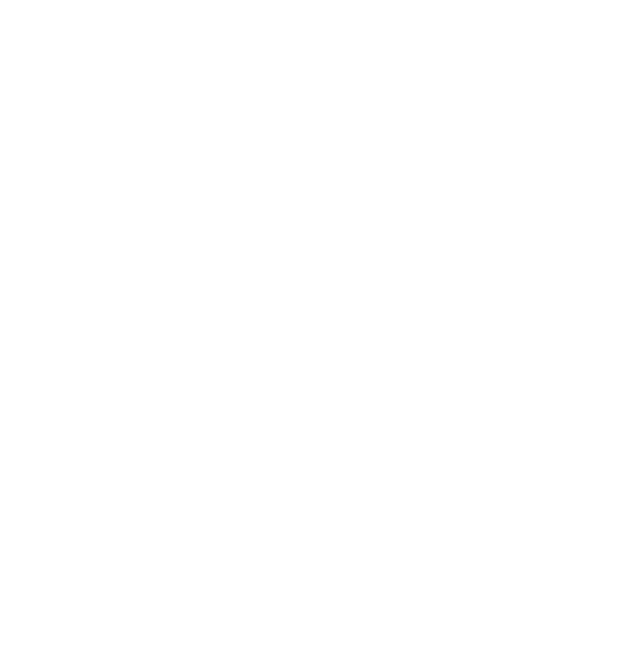
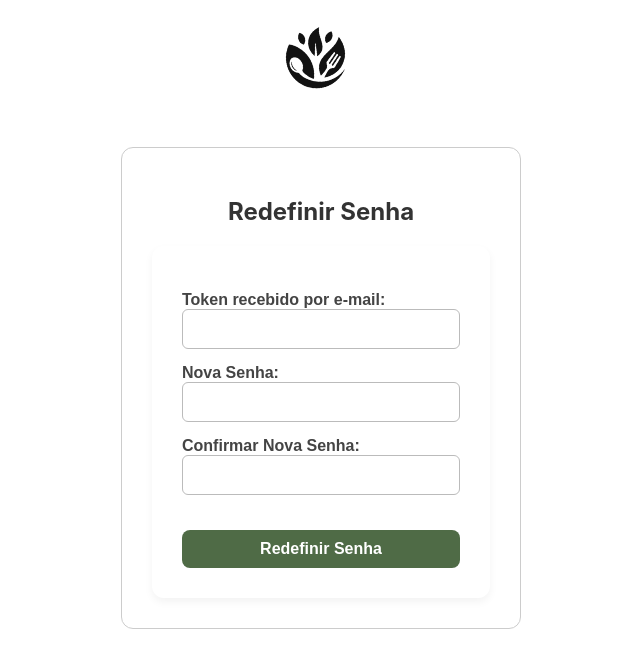
Before and after one commit to Rirfit/PI-ECOmida_4DSM, a React (Vite) app in the folder PI/: page /redefinir-senha in a window 1280 px wide. Before the commit this address had no page. Shown: the top 668 px of the page, without its empty margins (319-959 px from the left). Built offline with nearby package versions, Linux system fonts and the light colour scheme.

Commit message:
esqueceu a senha - ok

```diff
--- a/PI/src/App.jsx
+++ b/PI/src/App.jsx
@@ -36,7 +36,7 @@ import SaladaAbacate from './pages/saladas/SaladaAbacate'
 import SaladaBeterraba from './pages/saladas/SaladaBeterraba'
 import SaladaGrao from './pages/saladas/SaladaGrao'
 import SaladaManga from './pages/saladas/SaladaManga'
-
+import RedefinirSenha from './pages/senha/RedefinirSenha';
 
 
 function App() {
@@ -55,6 +55,7 @@ function App() {
           <Route path='Peixes' element={<Peixes />} />
           <Route path='MudarSenha' element={<MudarSenha />} />
           <Route path="/criar-receita" element={<CriarReceita />} />
+          <Route path="/redefinir-senha" element={<RedefinirSenha />} />
           {/* Rotas protegidas */}
           <Route path='Doacao' element={
             <PrivateRoute>
--- /dev/null
+++ b/PI/src/pages/senha/RedefinirSenha.jsx
@@ -0,0 +1,105 @@
+import './MudarSenha.css';
+import React, { useState, useEffect } from 'react';
+import { Link, useLocation, useNavigate } from 'react-router-dom';
+import logoPreta from '../../assets/Logo-Preta.png';
+
+function RedefinirSenha() {
+  const [token, setToken] = useState('');
+  const [novaSenha, setNovaSenha] = useState('');
+  const [confirmarSenha, setConfirmarSenha] = useState('');
+  const [mensagem, setMensagem] = useState('');
+  const navigate = useNavigate();
+
+  const location = useLocation();
+
+  useEffect(() => {
+    // Pega o token da URL, se existir
+    const params = new URLSearchParams(location.search);
+    const tokenUrl = params.get('token');
+    if (tokenUrl) {
+      setToken(tokenUrl);
+    }
+  }, [location.search]);
+
+  const handleSubmit = async (e) => {
+    e.preventDefault();
+
+    if (novaSenha !== confirmarSenha) {
+      setMensagem("As senhas não coincidem.");
+      return;
+    }
+
+    try {
+      const response = await fetch('http://localhost:5000/redefinir-senha', {
+        method: 'POST',
+        headers: {
+          'Content-Type': 'application/json'
+        },
+        body: JSON.stringify({
+          token: token,
+          nova_senha: novaSenha,
+          confirmar_senha: confirmarSenha
+        })
+      });
+
+      const data = await response.json();
+      if (response.ok) {
+        setMensagem(data.mensagem || "Senha redefinida com sucesso!");
+        setToken('');
+        setNovaSenha('');
+        setConfirmarSenha('');
+        setTimeout(() => {
+          navigate('/');
+        }, 2000); // Redireciona após 2 segundos
+      } else {
+        setMensagem(data.erro || "Erro ao redefinir senha.");
+      }
+    } catch {
+      setMensagem("Erro ao conectar com o servidor.");
+    }
+  };
+
+  return (
+    <>
+      <Link to="/" className="logo-link">
+        <img src={logoPreta} alt="logoPreta" className="logoS" />
+      </Link>
+      <div className="mudar-senha-container">
+        <h2>Redefinir Senha</h2>
+        <form onSubmit={handleSubmit}>
+          <label>
+            Token recebido por e-mail:
+            <input
+              type="text"
+              value={token}
+              onChange={(e) => setToken(e.target.value)}
+              required
+            />
+          </label>
+          <label>
+            Nova Senha:
+            <input
+              type="password"
+              value={novaSenha}
+              onChange={(e) => setNovaSenha(e.target.value)}
+              required
+            />
+          </label>
+          <label>
+            Confirmar Nova Senha:
+            <input
+              type="password"
+              value={confirmarSenha}
+              onChange={(e) => setConfirmarSenha(e.target.value)}
+              required
+            />
+          </label>
+          <button type="submit">Redefinir Senha</button>
+          {mensagem && <p className="mensagem">{mensagem}</p>}
+        </form>
+      </div>
+    </>
+  );
+}
+
+export default RedefinirSenha;
```
Also changed, not shown: 2 other files (tests, documents, lock files or other folders).
